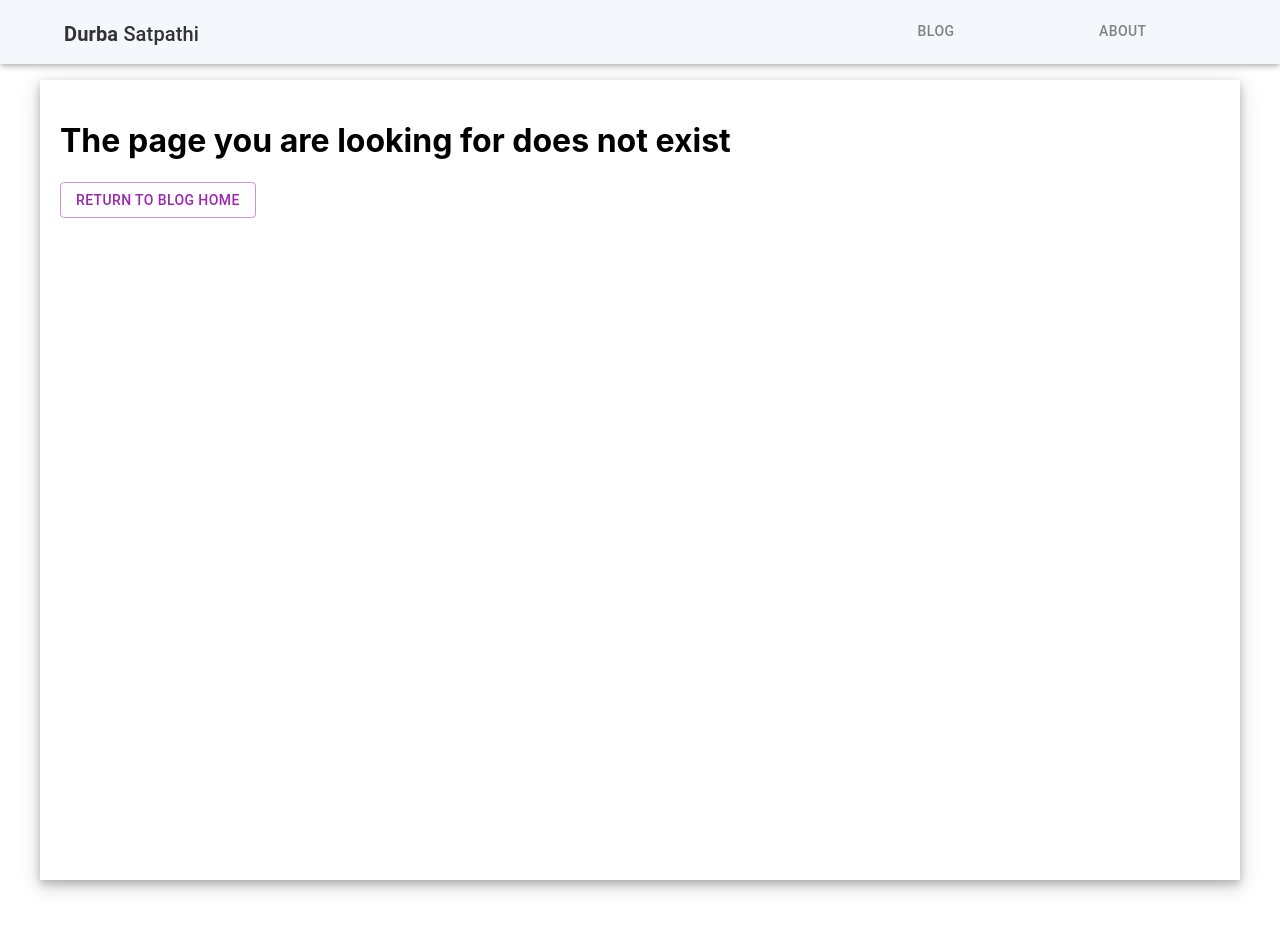
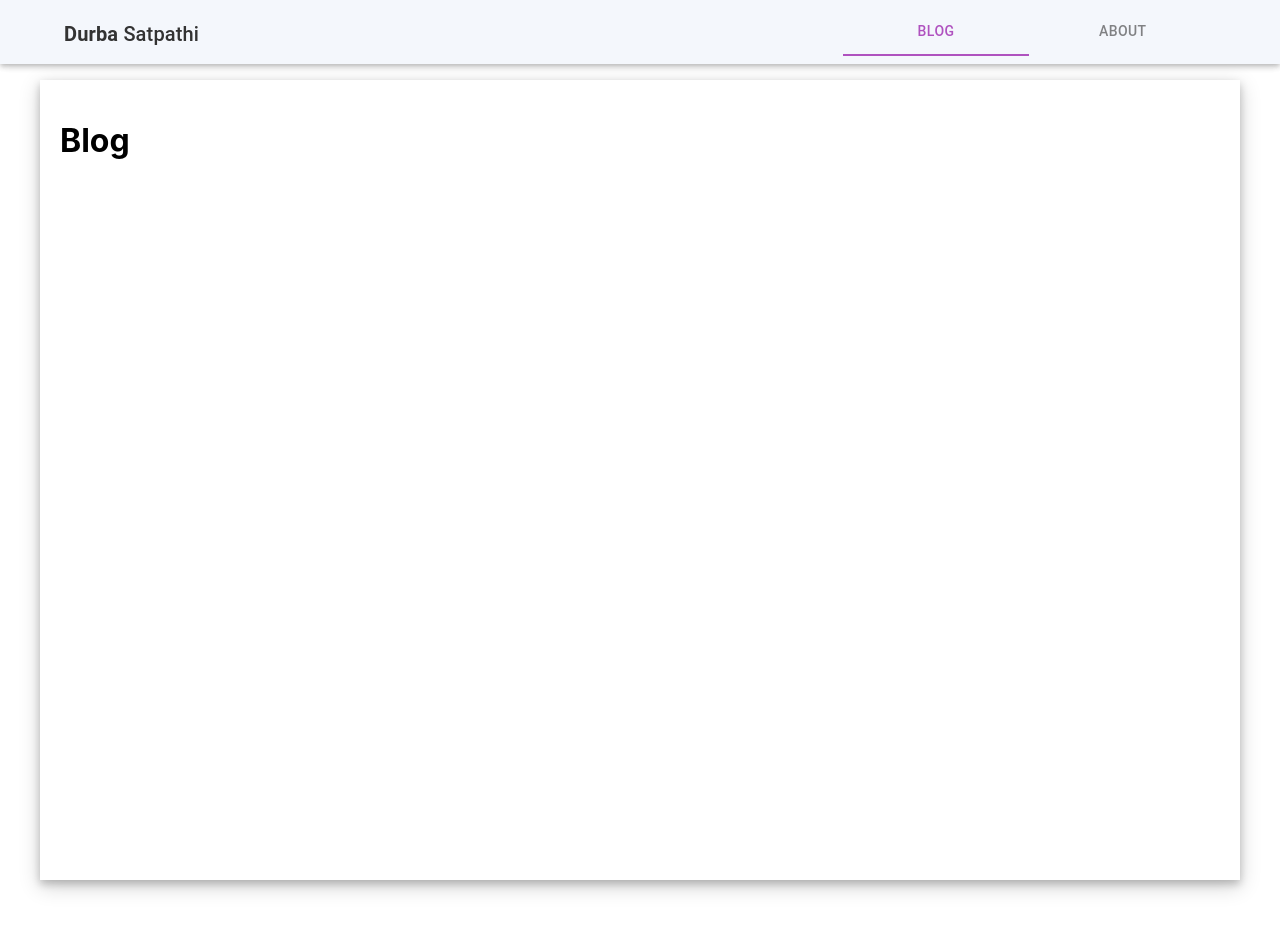
Before and after one commit to durba-s/durba-s.github.io, a React (Create React App) app in the folder blog/: page / in a window 1280 px wide. Shown: the top 932 px of the page. Built offline with nearby package versions, Linux system fonts and the light colour scheme.

Commit message:
bug fixes

```diff
--- a/blog/package.json
+++ b/blog/package.json
@@ -4,6 +4,7 @@
   "homepage": "https://durba-s.github.io/",
   "private": true,
   "dependencies": {
+    "@babel/plugin-proposal-private-property-in-object": "^7.21.11",
     "@emotion/react": "^11.11.4",
     "@emotion/styled": "^11.11.0",
     "@fontsource/roboto": "^5.0.8",
--- a/blog/src/App.js
+++ b/blog/src/App.js
@@ -14,6 +14,7 @@ function App() {
     <BrowserRouter>
     <Navbar/>
     <Routes>
+          <Route path="/" element={<Blog />}/>
           <Route path="blog" element={<Blog />}/>
           <Route path="about" element={<About />} />
           <Route path="*" element={<PageNotFound />} />
--- a/blog/src/components/navbar.js
+++ b/blog/src/components/navbar.js
@@ -10,7 +10,7 @@ import Box from '@mui/material/Box';
 import { useNavigate } from 'react-router-dom';
 
 function Navbar() {
-  const currentValue = window.location.pathname.split('/')[1]
+  const currentValue = window.location.pathname === "/" ? "blog" : window.location.pathname.split('/')[1]
   const [value, setValue] = React.useState(currentValue);
   const navigate = useNavigate()
 
```
Also changed, not shown: 1 other file (tests, documents, lock files or other folders).
